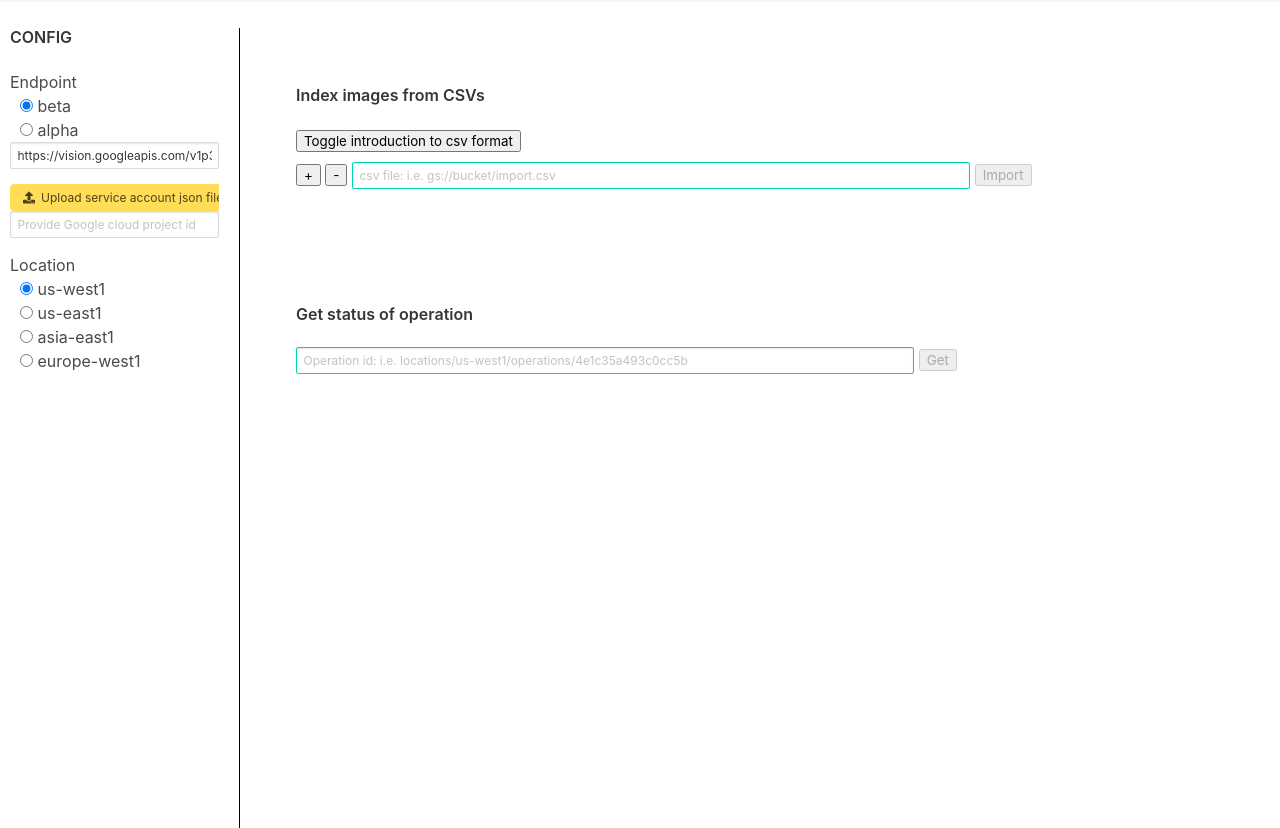
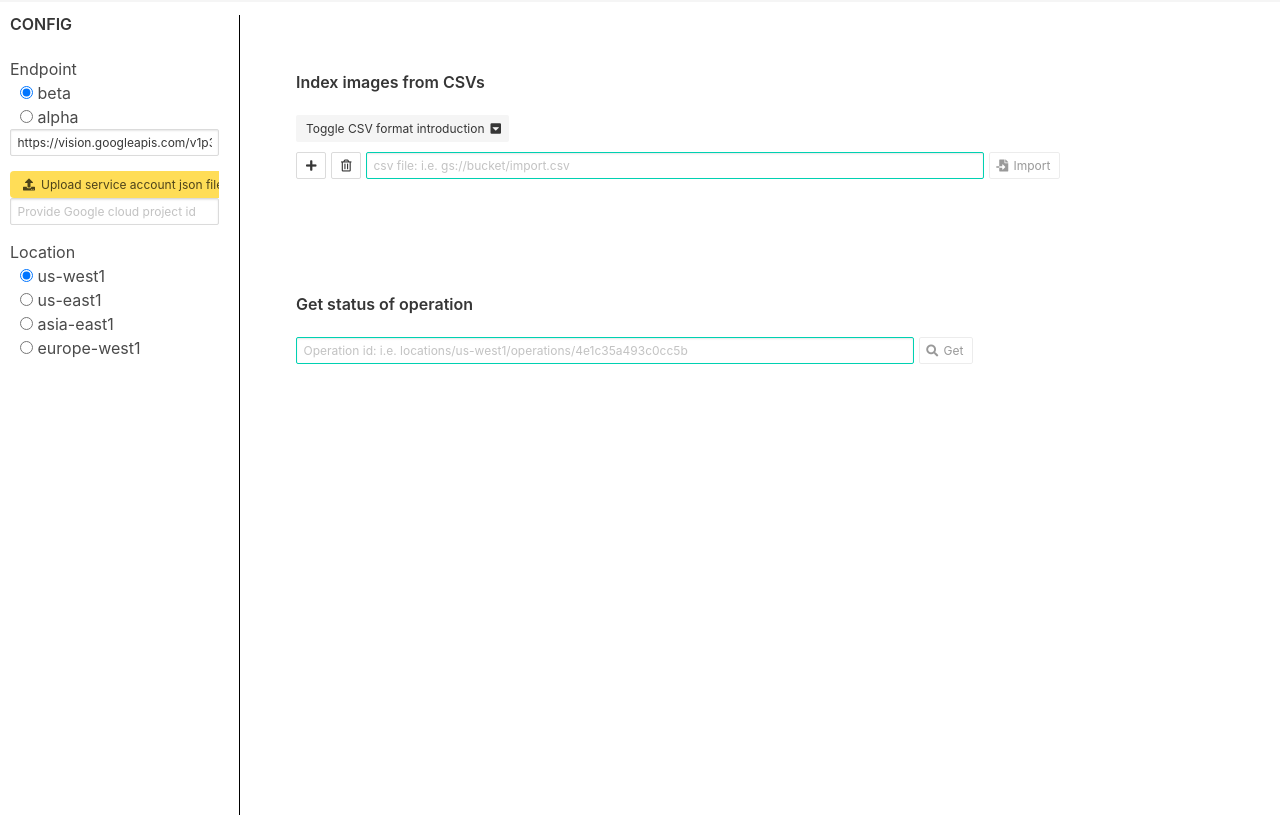
Before and after one commit to zinjiggle/google-product-search-simple-ui, a Flask app: page / in a window 1280 px wide. Shown: the part 52-880 px from the top of the page. Run offline with Flask 2, Linux system fonts and the light colour scheme; some libraries are stand-ins or nearby versions.

Commit message:
fix button css

```diff
--- a/static/app.css
+++ b/static/app.css
@@ -42,7 +42,7 @@
 .container {
   width: 100%;
   float: left;
-  margin-top:80px;
+  margin-top:15px;
 }
 
 .left-frame {
--- a/static/app.js
+++ b/static/app.js
@@ -484,7 +484,6 @@ const OperationStatusModel = Backbone.Model.extend({
     const operation_url = this.config_model.getEndpointNoVersion() + '/v1/' +
         this.get('operation_id');
     console.log(operation_url);
-    this.set('url', operation_url);
     $.ajax({
        url: '/getOperation',
        type: 'POST',
@@ -497,6 +496,7 @@ const OperationStatusModel = Backbone.Model.extend({
        dataType: 'json',
      }).done(function(response) {
       this.set('response', response);
+      this.set('url', operation_url);
     }.bind(this));
   },
 });
@@ -515,7 +515,7 @@ const SearchOperationStatusView = Backbone.View.extend({
     this.model.on(
         {
           'change:error': this.showError,
-          'change:response': this.showResponse,
+          'change:url': this.showResponse,
         },
         this);
     return this;
@@ -701,9 +701,10 @@ const CsvInputView = Backbone.View.extend({
       this.$el.before(new CsvInputView().render(parent).$el);
     }.bind(this));
     this.$('.remove').click(function() {
-      if (parent.size() > 1) {
-        this.$el.remove();
+      if (parent.size() == 1) {
+        this.$('.add').click();
       }
+      this.$el.remove();
     }.bind(this));
     this.$('input[name="input"]').on('change input paste', function(e) {
       if (/^gs:[//][\^/].+[/].+$/.test($(e.target).val())) {
@@ -748,7 +749,7 @@ const IndexCsvView = Backbone.View.extend({
   render: function() {
     this.$el.html(this.template);
     this.$('.toggle').click(function(e) {
-      const target = $(e.target).attr('toggle_target');
+      const target = $(this).attr('toggle_target');
       const dom = $(target)[0];
       if (dom.style.display == 'none') {
         dom.style.display = '';
--- a/templates/app.html
+++ b/templates/app.html
@@ -9,7 +9,7 @@
     <link rel="stylesheet" href="https://cdnjs.cloudflare.com/ajax/libs/bulma/0.7.1/css/bulma.min.css">
     </head>
     <body>
-      <nav class="navbar has-shadow is-fixed-top" role="navigation">
+      <nav class="navbar has-shadow" role="navigation">
           <div class="navbar-brand"> <div class="navbar-logo"></div> </div>
           <div class="navbar-menu is-active">
               <div class="navbar-start">
@@ -27,7 +27,10 @@
         <div class="section">
           <div class="title is-6">Index images from CSVs</div>
           <div class="text-left">
-            <button type="button" class="toggle" toggle_target="#csv_intro">Toggle introduction to csv format</button>
+            <a type="button" class="toggle button is-light is-small" toggle_target="#csv_intro">
+              <span>Toggle CSV format introduction</span>
+              <span class="icon"> <i class="fas fa-caret-square-down"></i> </span>
+            </a>
             <div style="display: none" class="content" id="csv_intro">
               <p>
                 Format of csv file: one image per line, 8 columns required in each line.
@@ -159,10 +162,15 @@
           <div class="bottom-images image-container" id="<%= bottom %>"></div>
       </script>
       <script type="text/template" id="csv_input_template">
-          <button type="button" name="add" class="add">+</button>
-          <button type="button" name="remove" class="remove">-</button>
+          <button type="button" name="add" class="add button is-small"><i class="fas fa-plus"></i></button>
+          <button type="button" name="remove" class="remove button is-small"><i class="far fa-trash-alt"></i></button>
           <input type="text" name="input" class="width80 input is-small is-primary" placeholder="csv file: i.e. gs://bucket/import.csv">
-          <button type="button" name="submit" class="import" disabled>Import</button>
+          <button type="button" name="submit" class="import button is-small" disabled>
+            <span class="icon">
+              <i class="fas fa-file-import"></i>
+            </span>
+            <span>Import</span>
+          </button>
           <div name="result" class="result"></div>
           <div name="operation_status" class="operation_status"></div>
       </script>
@@ -171,7 +179,12 @@
           <div class="title is-6">Get status of operation</div>
           <input type="text" id="operation-id" class="width80 input is-small is-primary"
                  placeholder="Operation id: i.e. locations/us-west1/operations/4e1c35a493c0cc5b">
-          <input type="button" value="Get" id="operation-button" disabled>
+          <button type="button" class="button is-small" id="operation-button" disabled>
+            <span class="icon">
+              <i class="fas fa-search"></i>
+            </span>
+            <span>Get</span>
+          </button>
           <div id="show-operation"></div>
         </div>
       </script>
```
